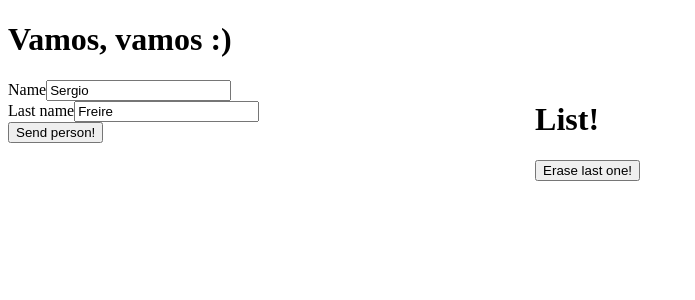
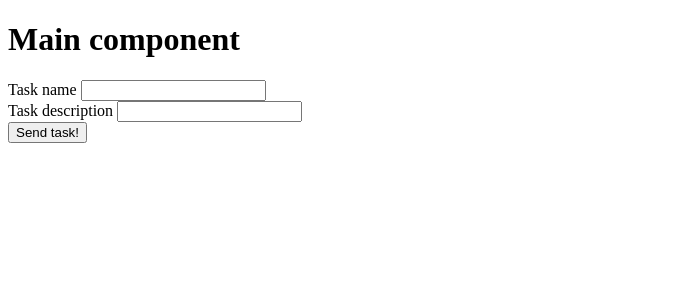
Before and after one commit to estebandeconce/reaching-senior-angular, an Angular app: page / in a window 1280 px wide. Shown: the top 300 px of the page, without its empty margins (0-695 px from the left). Built offline with nearby package versions, Linux system fonts and the light colour scheme.

Commit message:
[ngStyle and class] Learning!

```diff
--- a/src/app/app.component.html
+++ b/src/app/app.component.html
@@ -1,5 +1,2 @@
-<h1>Vamos, vamos :)</h1>
-<div style="display: flex; justify-content: space-between; width: 50%;">
-  <app-list-add (outPerson)="receivePerson($event)"></app-list-add>
-  <app-list-list [arrPersons]="arrPersons"></app-list-list>
-</div>
+<h1>Main component</h1>
+<app-list-task></app-list-task>
--- a/src/app/app.component.ts
+++ b/src/app/app.component.ts
@@ -1,5 +1,5 @@
 import { Component } from '@angular/core';
-import { Person } from './models/persons.model'
+import { Task } from './models/persons.model'
 
 @Component({
   selector: 'app-root',
@@ -7,12 +7,5 @@ import { Person } from './models/persons.model'
   styleUrls: ['./app.component.css']
 })
 export class AppComponent {
-  arrPersons: Person[] = [];
 
-  contructor() {
-  }
-
-  receivePerson($event) {
-    this.arrPersons.push($event)
-  }
 }
--- a/src/app/app.module.ts
+++ b/src/app/app.module.ts
@@ -16,6 +16,8 @@ import { BindingComponent } from './binding/binding.component';
 import { FormsModule } from '@angular/forms';
 import { ListAddComponent } from './list-add/list-add.component';
 import { ListListComponent } from './list-list/list-list.component';
+import { CreateTaskComponent } from './create-task/create-task.component';
+import { ListTaskComponent } from './list-task/list-task.component';
 
 @NgModule({
   declarations: [
@@ -31,7 +33,9 @@ import { ListListComponent } from './list-list/list-list.component';
     NewCronometerComponent,
     BindingComponent,
     ListAddComponent,
-    ListListComponent
+    ListListComponent,
+    CreateTaskComponent,
+    ListTaskComponent
   ],
   imports: [
     BrowserModule,
--- /dev/null
+++ b/src/app/create-task/create-task.component.html
@@ -0,0 +1,13 @@
+<div>
+  <div>
+    <label for="title">Task name </label>
+    <input type="text" id="title" [(ngModel)]="taskName">
+  </div>
+  <div>
+    <label for="description">Task description </label>
+    <input type="text" id="description" [(ngModel)]="taskDescription">
+  </div>
+  <div>
+    <button (click)="createTask()">Send task!</button>
+  </div>
+</div>
--- /dev/null
+++ b/src/app/create-task/create-task.component.ts
@@ -0,0 +1,18 @@
+import { Component, EventEmitter, Output } from '@angular/core';
+import { Task } from '../models/persons.model'
+
+@Component({
+  selector: 'app-create-task',
+  templateUrl: './create-task.component.html',
+  styleUrls: ['./create-task.component.css']
+})
+export class CreateTaskComponent {
+  @Output() sendTask = new EventEmitter<Task>
+  taskName: string;
+  taskDescription: string;
+
+  createTask() {
+    let task = new Task(this.taskName, this.taskDescription)
+    this.sendTask.emit(task);
+  }
+}
--- a/src/app/list-add/list-add.component.ts
+++ b/src/app/list-add/list-add.component.ts
@@ -1,5 +1,5 @@
 import { Component, EventEmitter, Output } from '@angular/core';
-import { Person } from '../models/persons.model'
+import { Task } from '../models/persons.model'
 
 
 @Component({
@@ -9,7 +9,7 @@ import { Person } from '../models/persons.model'
 })
 
 export class ListAddComponent {
-  @Output() outPerson = new EventEmitter<Person>
+  @Output() outPerson = new EventEmitter<Task>
   name: string;
   lastName: string;
 
@@ -19,7 +19,7 @@ export class ListAddComponent {
   }
 
   sendPerson() {
-    let person = new Person(this.name, this.lastName);
+    let person = new Task(this.name, this.lastName);
     this.outPerson.emit(person);
   }
 }
--- a/src/app/list-list/list-list.component.ts
+++ b/src/app/list-list/list-list.component.ts
@@ -1,5 +1,5 @@
 import { Component, Input } from '@angular/core';
-import { Person } from '../models/persons.model'
+import { Task } from '../models/persons.model'
 
 @Component({
   selector: 'app-list-list',
@@ -8,7 +8,7 @@ import { Person } from '../models/persons.model'
 })
 
 export class ListListComponent {
-  @Input() arrPersons: Person[] = [];
+  @Input() arrPersons: Task[] = [];
 
   eraseLastPerson() {
     this.arrPersons.pop();
--- /dev/null
+++ b/src/app/list-task/list-task.component.html
@@ -0,0 +1,18 @@
+<app-create-task (sendTask)="addTask($event)"></app-create-task>
+
+<div *ngFor="let task of arrTask; let i = index">
+  <div [ngStyle]="{'background': task.isCompleted ? 'green' : 'red'}">
+    <div>
+      Title: {{task.title}}
+    </div>
+    <div>
+      Description: {{task.description}}
+    </div>
+    <div>
+      <button (click)="removeTask(i)">Remove task</button>
+    </div>
+    <div>
+      <button (click)="task.isCompleted = !task.isCompleted">{{ task.isCompleted ? 'Descompletar' : 'Completar' }}</button>
+    </div>
+  </div>
+</div>
--- /dev/null
+++ b/src/app/list-task/list-task.component.ts
@@ -0,0 +1,22 @@
+import { Component } from '@angular/core';
+import { Task } from '../models/persons.model'
+
+@Component({
+  selector: 'app-list-task',
+  templateUrl: './list-task.component.html',
+  styleUrls: ['./list-task.component.css']
+})
+export class ListTaskComponent {
+  arrTask: Task[] = [];
+  isCompleted: boolean = false;
+
+  addTask($event: Task) {
+    console.log('Task recivied: ' + JSON.stringify($event));
+    this.arrTask.push($event);
+  }
+
+  removeTask(index: number) {
+    this.arrTask.splice(index, 1);
+  }
+
+}
--- a/src/app/models/persons.model.ts
+++ b/src/app/models/persons.model.ts
@@ -1,9 +1,10 @@
-export class Person {
-  name: string;
-  lastName: string;
+export class Task {
+  title: string;
+  description: string;
+  isCompleted: boolean;
 
-  constructor(name: string = '', lastName: string = '') {
-    this.name = name;
-    this.lastName = lastName;
+  constructor(title: string = '', description: string = '', isCompleted: boolean = false) {
+    this.title = title;
+    this.description = description;
   }
 }
```
Also changed, not shown: src/app/create-task/create-task.component.css (added), src/app/list-task/list-task.component.css (added), 2 other files (tests, documents, lock files or other folders).
